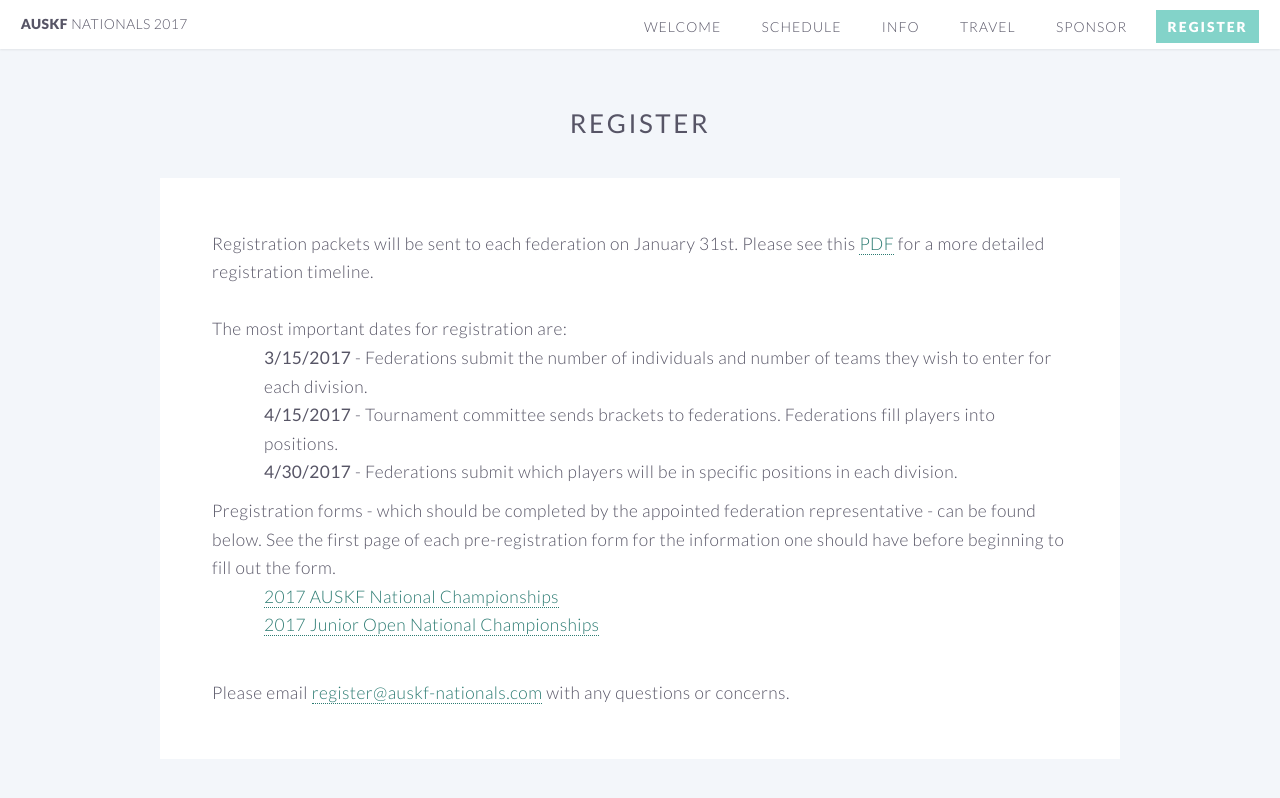
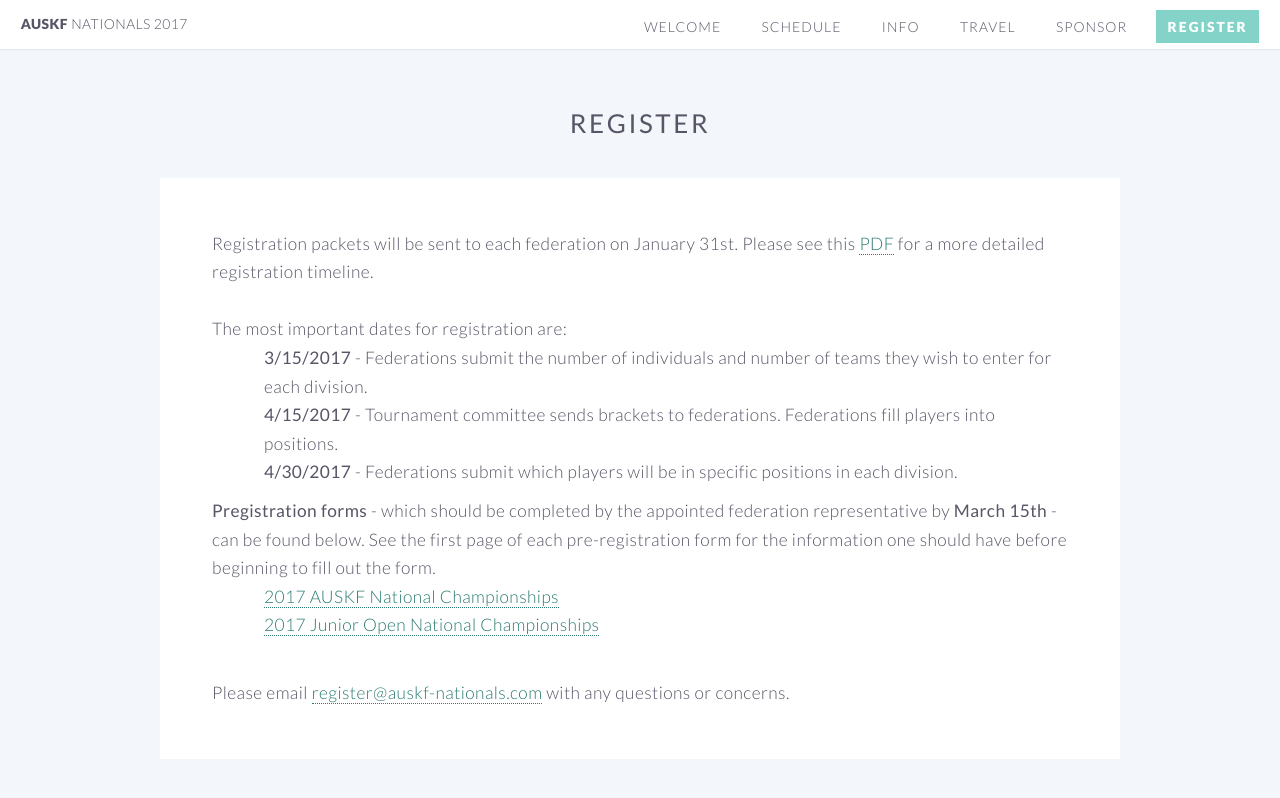
Before and after one commit to auskf-web/auskf-nationals.github.io, a Jekyll site: the page built from register.html, in a window 1280 px wide and 967 px high. Shown: the top 798 px of the window. Built offline with Jekyll 4.4.1, drawn with Linux system fonts in a browser that asks for light colours.

Commit message:
Bold stuff on register page

```diff
--- a/register.html
+++ b/register.html
@@ -21,7 +21,7 @@ layout: default
 					<li><b>4/30/2017</b> - Federations submit which players will be in specific positions in each division.</li>
 			    </ul>
 
-				Pregistration forms - which should be completed by the appointed federation representative - can be found below. See the first page of each pre-registration form for the information one should have before beginning to fill out the form.<br>
+				<strong>Pregistration forms</strong> - which should be completed by the appointed federation representative by <strong>March 15th </strong>- can be found below. See the first page of each pre-registration form for the information one should have before beginning to fill out the form.<br>
 				<ul style="padding-left:3em; margin-bottom: 10px;">
 					<li><a href="https://goo.gl/forms/0ZmmyNGtO8q2HXsO2" target="blank">2017 AUSKF National Championships</a></li>
 					<li><a href="https://goo.gl/forms/dMqDhSsxdGVqYYfe2" target="blank">2017 Junior Open National Championships</a></li>
```
